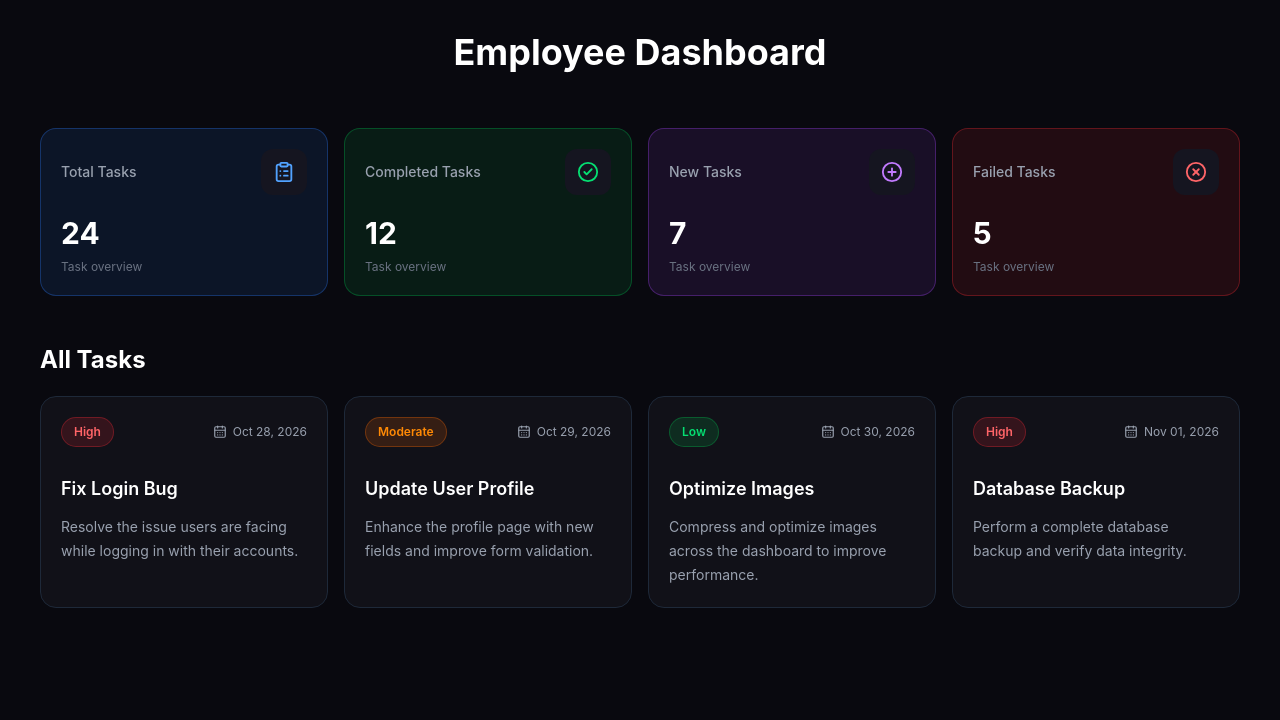
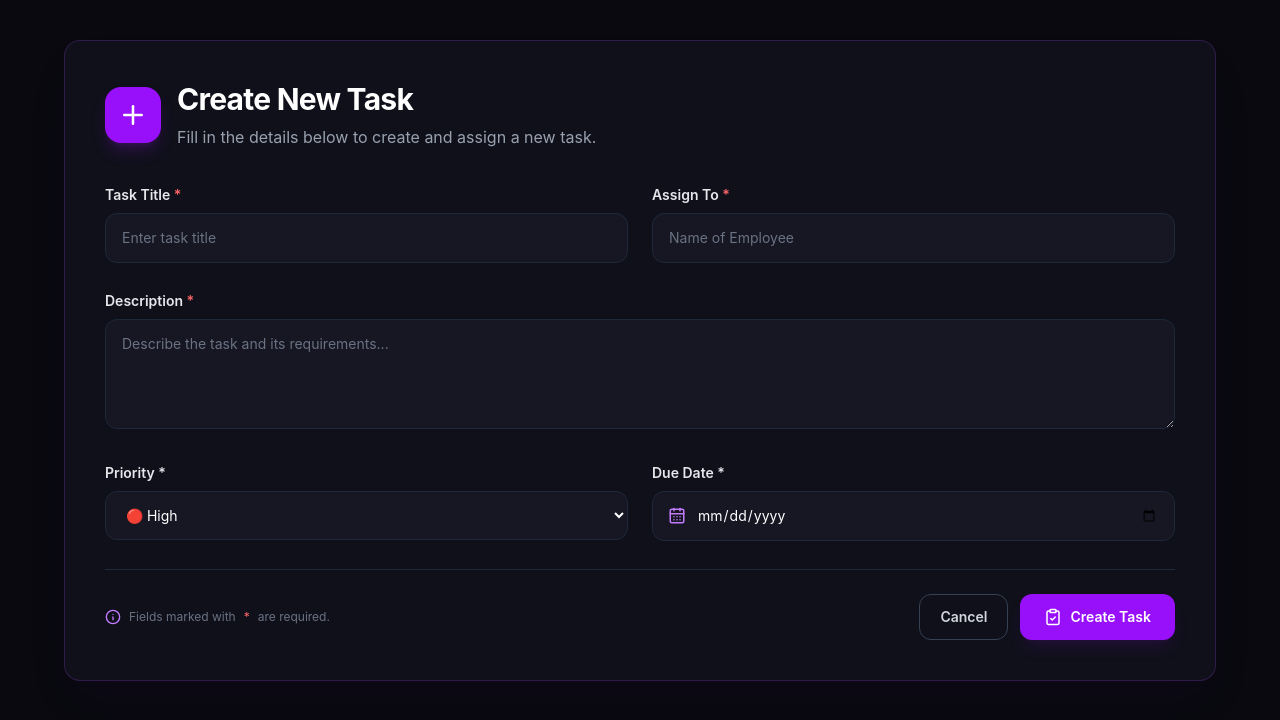
Before and after one commit to Arnab2546A/employee-connect, a React (Vite) app: page / in a window 1280 px wide. Shown: the top 720 px of the page. Built offline with nearby package versions, Linux system fonts and the light colour scheme.

Commit message:
making admin dashboard

```diff
--- a/src/App.jsx
+++ b/src/App.jsx
@@ -1,10 +1,12 @@
 import Login from './components/Auth/Login'
 import EmployeeDashboard from './components/Dashboards/EmployeeDashboard'
+import AdminDashboard from './components/Dashboards/AdminDashboard'
 const App = () => {
   return (
     <div className='min-h-screen bg-[#09090f] text-white'>
       {/* <Login/> */}
-      <EmployeeDashboard/>
+      {/* <EmployeeDashboard/> */}
+      <AdminDashboard/>
     </div>
   )
 }
--- a/src/components/Dashboards/AdminDashboard.jsx
+++ b/src/components/Dashboards/AdminDashboard.jsx
@@ -0,0 +1,11 @@
+import React from 'react'
+import CreateTask from '../Others/CreateTask/CreateTask'
+const AdminDashboard = () => {
+  return (
+    <div>
+        <CreateTask/>
+    </div>
+  )
+}
+
+export default AdminDashboard
--- /dev/null
+++ b/src/components/Others/CreateTask/CreateTask.jsx
@@ -0,0 +1,183 @@
+import { useState } from "react";
+import {
+  Plus,
+  CalendarDays,
+  ClipboardCheck,
+  Info,
+
+} from "lucide-react";
+const CreateTask = () => {
+    const [task, setTask] = useState({
+        title:"",
+        employee:"",
+        description:"",
+        priority:"High",
+        dueDate:"",
+        })
+    const handleSubmit=(e)=>{
+        e.preventDefault();
+        console.log(task);
+        resetForm();
+    }
+
+    const resetForm=()=>{
+        setTask({
+        title:"",
+        employee:"",
+        description:"",
+        priority:"High",
+        dueDate:"",
+        })
+    }
+    const handleChange=(e)=>{
+        const {name,value}=e.target;
+        setTask(prev=>({ ...prev,[name]:value}));
+    }
+    const inputClass =
+    "w-full rounded-xl border border-gray-800 bg-[#171724] px-4 py-3.5 text-sm text-white outline-none transition duration-200 placeholder:text-gray-500 focus:border-purple-500 focus:ring-2 focus:ring-purple-500/20";
+
+  const labelClass = "mb-2 block text-sm font-semibold text-gray-200";
+  return (
+    <div className="min-h-screen p-4 text-white sm:p-6 lg:p-10">
+      <div className="mx-auto max-w-6xl rounded-2xl border border-purple-500/20 bg-[#10101b] p-5 shadow-2xl shadow-purple-950/10 sm:p-8 lg:p-10">
+
+        {/* Header */}
+        <div className="mb-9 flex items-center gap-4">
+          <div className="flex h-14 w-14 shrink-0 items-center justify-center rounded-2xl bg-purple-600 shadow-lg shadow-purple-900/40">
+            <Plus size={30} />
+          </div>
+
+          <div>
+            <h1 className="text-2xl font-bold tracking-tight sm:text-3xl">
+              Create New Task
+            </h1>
+            <p className="mt-2 text-sm text-gray-400 sm:text-base">
+              Fill in the details below to create and assign a new task.
+            </p>
+          </div>
+        </div>
+
+        <form  className="space-y-7" onSubmit={(e)=>{handleSubmit(e)}}>
+
+          {/* Title and Employee */}
+          <div className="grid grid-cols-1 gap-6 md:grid-cols-2">
+            <div>
+              <label className={labelClass}>
+                Task Title <span className="text-red-400">*</span>
+              </label>
+              <input
+                type="text"
+                name="title"
+                value={task.title}
+                onChange={handleChange}
+                placeholder="Enter task title"
+                className={inputClass}
+                required
+              />
+            </div>
+
+            <div>
+              <label className={labelClass}>
+                Assign To <span className="text-red-400">*</span>
+              </label>
+              <input
+                name="employee"
+                value={task.employee}
+                onChange={handleChange}
+                className={inputClass}
+                required
+                placeholder='Name of Employee'
+              />
+
+            </div>
+          </div>
+
+          {/* Description */}
+          <div>
+            <label className={labelClass}>
+              Description <span className="text-red-400">*</span>
+            </label>
+            <textarea
+              name="description"
+              value={task.description}
+              onChange={handleChange}
+              placeholder="Describe the task and its requirements..."
+              rows={4}
+              className={`${inputClass} resize-y`}
+              required
+            />
+          </div>
+
+          {/* Priority, Date */}
+<div className="grid grid-cols-1 gap-6 md:grid-cols-2">
+  <div>
+    <label className={labelClass}>Priority *</label>
+    <select
+      name="priority"
+      value={task.priority}
+      onChange={handleChange}
+      className={inputClass}
+      required
+    >
+      <option value="High">🔴 High</option>
+      <option value="Moderate">🟡 Moderate</option>
+      <option value="Low">🟢 Low</option>
+    </select>
+  </div>
+
+  <div>
+    <label className={labelClass}>Due Date *</label>
+    <div className="relative">
+      <CalendarDays
+        size={18}
+        className="absolute left-4 top-1/2 -translate-y-1/2 text-purple-400"
+      />
+      <input
+        type="date"
+        name="dueDate"
+        value={task.dueDate}
+        onChange={handleChange}
+        min={new Date().toLocaleDateString("en-CA")}
+        className={`${inputClass} pl-11 scheme:dark`}
+        required
+      />
+    </div>
+  </div>
+</div>
+
+
+
+
+          {/* Footer */}
+          <div className="flex flex-col-reverse gap-4 border-t border-gray-800 pt-6 sm:flex-row sm:items-center sm:justify-between">
+            <p className="flex items-center gap-2 text-xs text-gray-500">
+              <Info size={16} className="shrink-0 text-purple-400" />
+              Fields marked with <span className="text-red-400">*</span> are
+              required.
+            </p>
+
+            <div className="flex gap-3">
+              <button
+                type="button"
+                onClick={resetForm}
+                className="flex-1 rounded-xl border border-gray-700 px-5 py-3 text-sm font-semibold text-gray-300 transition hover:bg-gray-800 sm:flex-none"
+              >
+                Cancel
+              </button>
+
+              <button
+                type="submit"
+                className="flex flex-1 items-center justify-center gap-2 rounded-xl bg-purple-600 px-6 py-3 text-sm font-semibold text-white shadow-lg shadow-purple-900/20 transition hover:bg-purple-500 active:scale-[0.98] sm:flex-none"
+              >
+                <ClipboardCheck size={18} />
+                Create Task
+              </button>
+            </div>
+          </div>
+        </form>
+      </div>
+    </div>
+  );
+};
+
+export default CreateTask;
```
